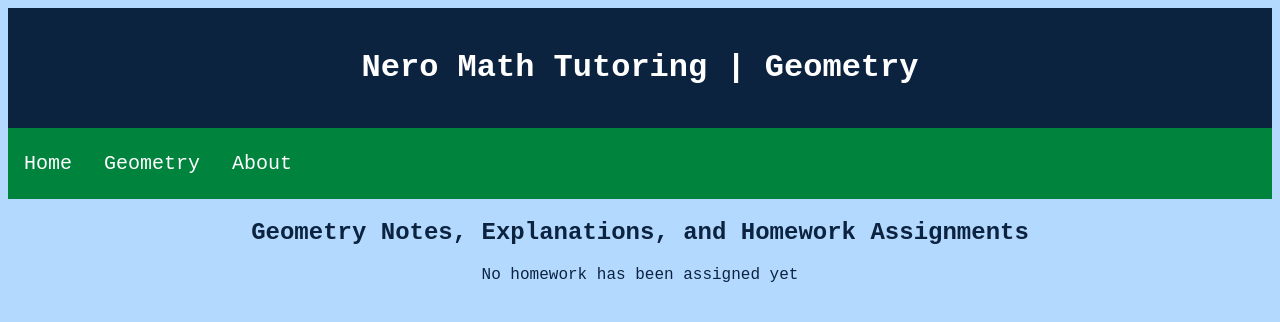
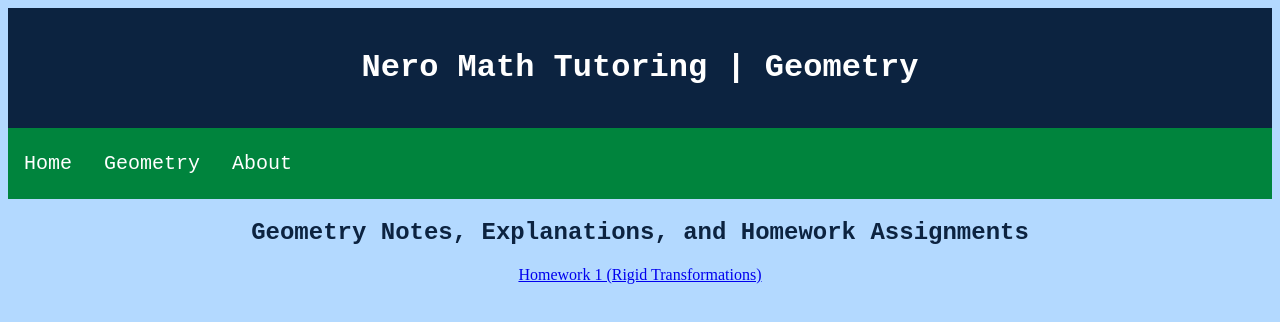
Before and after one commit to edwardyarmouth/MathWebsite, a plain HTML site: page geometry.html in a window 1280 px wide. Drawn offline with Linux system fonts and the light colour scheme.

Commit message:
Add link

```diff
--- a/geometry.html
+++ b/geometry.html
@@ -18,7 +18,7 @@
     </nav>
     <div class="head2">
       <h2>Geometry Notes, Explanations, and Homework Assignments</h2>
-      <p>No homework has been assigned yet</p>
+      <a href="Homework1Geometry.pdf" download>Homework 1 (Rigid Transformations)</a>
     </div>
   </body>
 </html>
```
Also changed, not shown: 1 other file.
